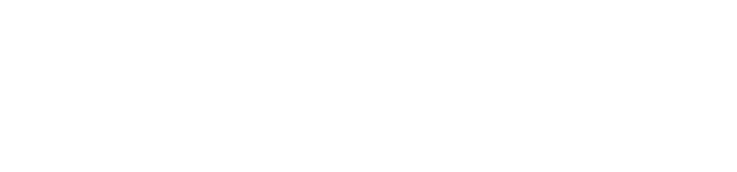
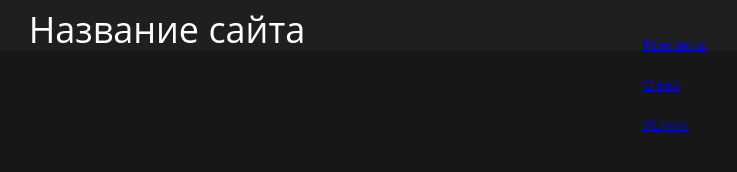
Before and after one commit to createandchoose/thefoxxstuff, a plain HTML site: page index.html in a window 1280 px wide. Shown: the whole page, without its empty margins (473-1210 px from the left). Drawn offline with Linux system fonts and the light colour scheme.

Commit message:
hello world

```diff
--- a/index.html
+++ b/index.html
@@ -5,10 +5,22 @@
     <meta http-equiv="X-UA-Compatible" content="IE=edge">
     <meta name="viewport" content="width=device-width, initial-scale=1.0">
     <title>Hello World!</title>
+    <link rel="stylesheet" href="./styles/style.css" type="text/css">
+    <link rel="stylesheet" href="./styles/header.css" type="text/css">
 </head>
 <body>
     <header>
-
+        <div class="header_top">
+            <div class = "title">Название сайта</div>
+            <ul class = "menu">
+            <li><a href = "#">Контакты</a></li>
+            <li><a href = "#">О нас</a></li>
+            <li><a href = "#">Услуги</a></li>
+            </ul>
+            <!-- <div class="logo">
+                <img src="/images/logo.svg">
+            </div> -->
+        </div>
     </header>
 </body>
 </html>
--- a/styles/header.css
+++ b/styles/header.css
@@ -0,0 +1,29 @@
+header {
+    font-size: 14px;
+    line-height: 40px;
+
+    background-color: #1F1F1F;
+    color: white;
+    height: 50px;
+    width: 100%;
+    filter: drop-shadow(4px 4px 16px rgba(0, 0, 0, 0.151F1F1F));
+}
+.header_top {
+    max-width: 1050px;
+    margin: auto;
+}
+.logo {
+
+}
+
+.title {
+    font-size: 36px;
+    padding-top: 10px;
+    text-align: center;
+}
+.menu {
+    list-style: none;
+    position: absolute;
+    top: 10px;
+    right: 100px;
+}
--- a/styles/style.css
+++ b/styles/style.css
@@ -1,3 +1,6 @@
 body {
-    background-color: black;
+    background-color: #171717;
+    color: white;
+    margin: 0;
+    font-family: 'Open Sans',Sans-serif;
 }
```
Also changed, not shown: images/logo.svg (added).
